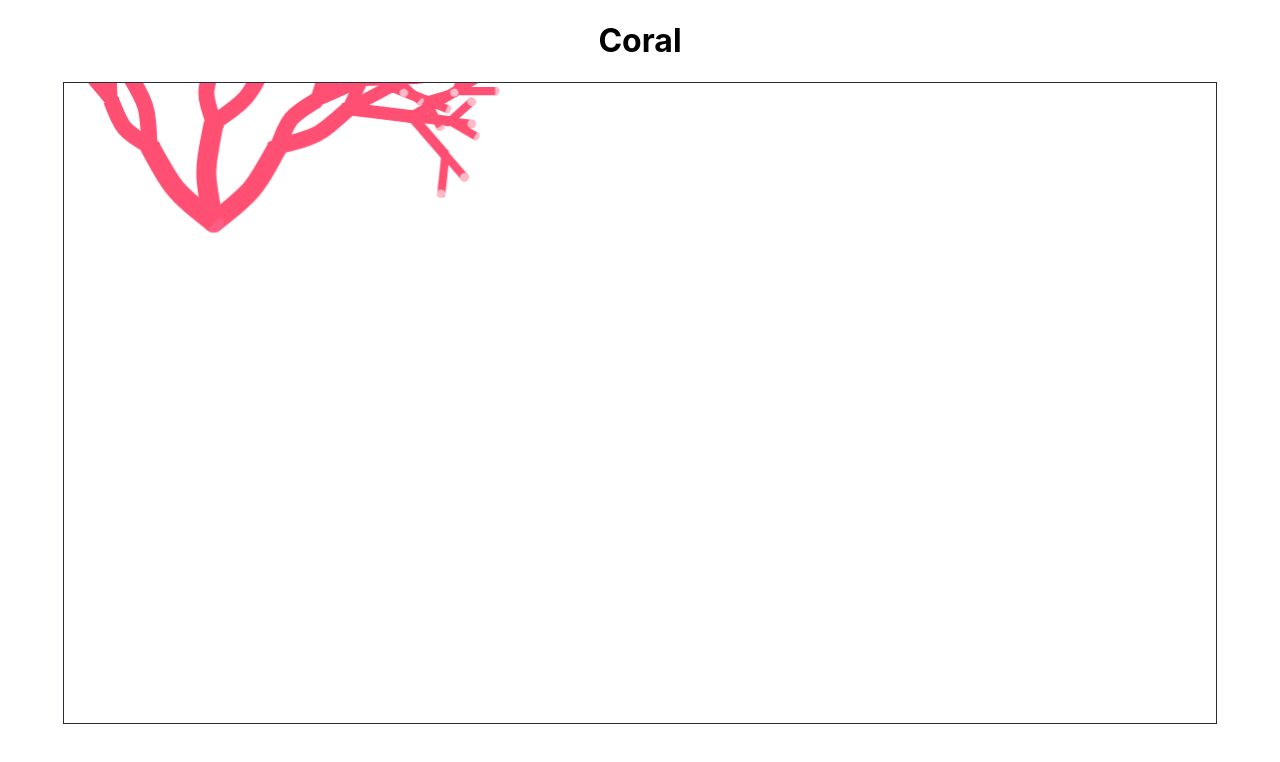
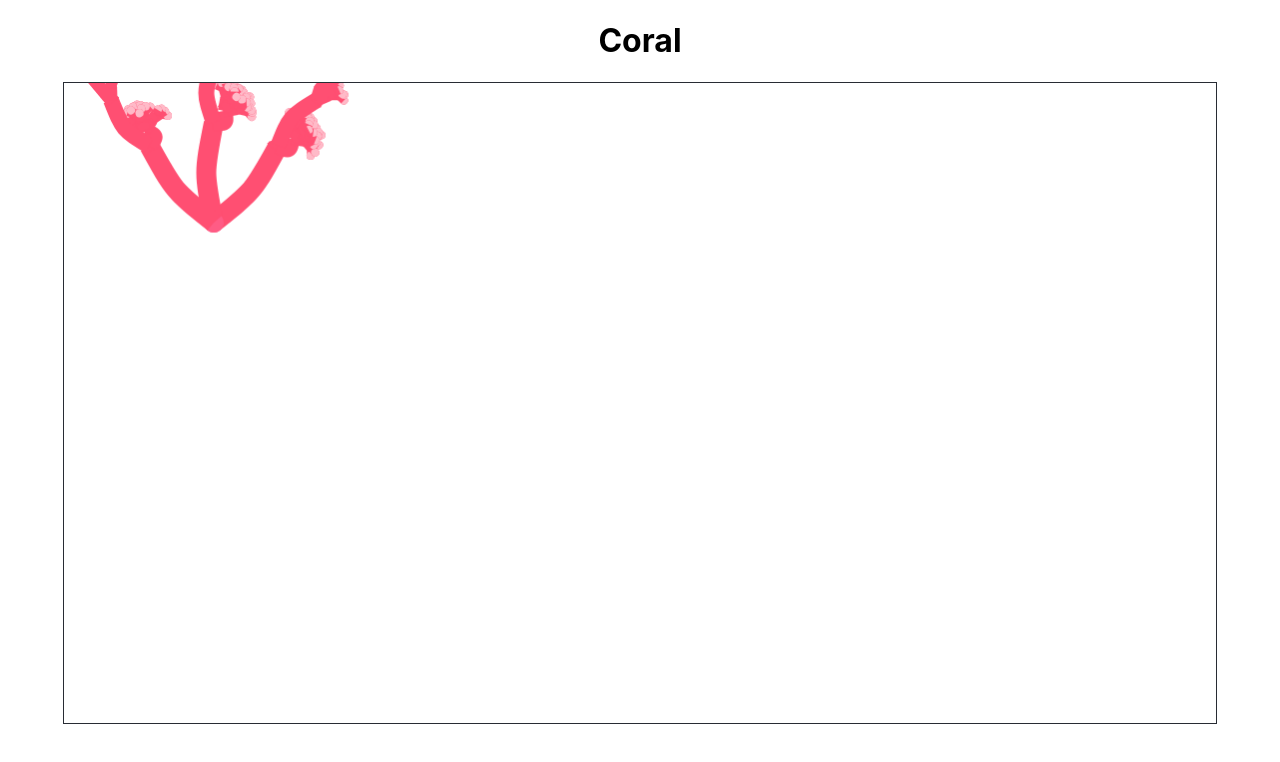
Before and after one commit to carolynwanf/coral, a React (Create React App) app: page / in a window 1280 px wide. Shown: the top 762 px of the page. Built offline with nearby package versions, Linux system fonts and the light colour scheme.

Commit message:
most coral-like

```diff
--- a/src/canvas.js
+++ b/src/canvas.js
@@ -144,7 +144,12 @@ const Canvas = props => {
         const ang1 = getRandomInt(30) + 20
         const ang2 = getRandomInt(30) + 20
 
-
+        let newLen;
+        if (branchThickness > 4 && branchThickness < 6) {
+            newLen = branchThickness*0.5
+        } else {
+            newLen = branchThickness*0.8
+        }
 
 
 
@@ -153,12 +158,12 @@ const Canvas = props => {
         // randomizes what direction the branches go it
         // if (render > 5) {
             if (side === 0) {
-                draw(0, -len, len*0.8, -ang2, branchThickness*0.8, likelihood*1.5,ctx);
+                draw(0, -len, newLen, -ang2, branchThickness*0.8, likelihood*1.5,ctx);
             } else if (side === 1) {
-                draw(0, -len, len*0.8, ang1, branchThickness*0.8, likelihood*1.5, ctx);
+                draw(0, -len, newLen, ang1, branchThickness*0.8, likelihood*1.5, ctx);
             } else {
-                draw(0, -len, len*0.8, -ang2, branchThickness*0.8, likelihood*1.5, ctx);
-                draw(0, -len, len*0.8, ang1, branchThickness*0.8, likelihood*1.5, ctx);
+                draw(0, -len, newLen, -ang2, branchThickness*0.8, likelihood*1.5, ctx);
+                draw(0, -len, newLen, ang1, branchThickness*0.8, likelihood*1.5, ctx);
             }
 
         // }
```
